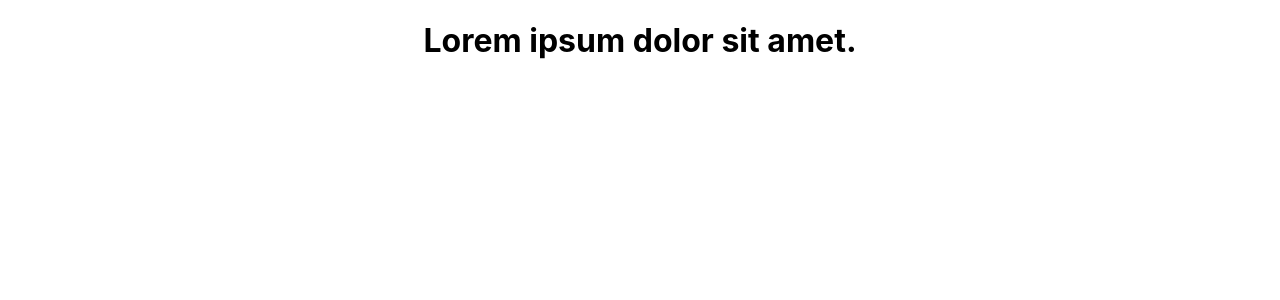
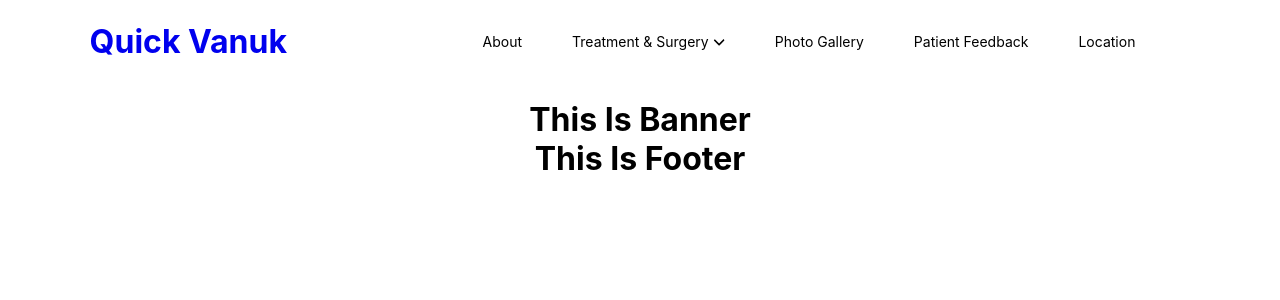
Before and after one commit to sazzadhossain1/Quick-Vanuk, a React (Create React App) app: page / in a window 1280 px wide. Shown: the top 300 px of the page. Built offline with nearby package versions, Linux system fonts and the light colour scheme.

Commit message:
create navigation bar,home and footer page

```diff
--- a/package.json
+++ b/package.json
@@ -3,9 +3,15 @@
   "version": "0.1.0",
   "private": true,
   "dependencies": {
+    "@fortawesome/fontawesome-svg-core": "^6.7.2",
+    "@fortawesome/free-brands-svg-icons": "^6.7.2",
+    "@fortawesome/free-regular-svg-icons": "^6.7.2",
+    "@fortawesome/free-solid-svg-icons": "^6.7.2",
+    "@fortawesome/react-fontawesome": "^0.2.2",
     "cra-template": "1.2.0",
     "react": "^19.0.0",
     "react-dom": "^19.0.0",
+    "react-router-dom": "^6.29.0",
     "react-scripts": "5.0.1",
     "web-vitals": "^4.2.4"
   },
--- a/src/App.js
+++ b/src/App.js
@@ -1,10 +1,28 @@
-import logo from "./logo.svg";
 import "./App.css";
+import { createBrowserRouter, RouterProvider } from "react-router-dom";
+import Main from "./LayOut/Main";
+import Home from "./components/Home/Home";
 
 function App() {
+  const router = createBrowserRouter([
+    {
+      path: "/",
+      element: <Main></Main>,
+      children: [
+        {
+          path: "/",
+          element: <Home></Home>,
+        },
+        {
+          path: "/home",
+          element: <Home></Home>,
+        },
+      ],
+    },
+  ]);
   return (
     <div className="App">
-      <h1>Lorem ipsum dolor sit amet.</h1>
+      <RouterProvider router={router}></RouterProvider>
     </div>
   );
 }
--- /dev/null
+++ b/src/LayOut/Main.js
@@ -0,0 +1,15 @@
+import React from "react";
+import NavigationBar from "../components/NavigationBar/NavigationBar";
+import { Outlet } from "react-router-dom";
+import Footer from "../components/Footer/Footer";
+const Main = () => {
+  return (
+    <div>
+      <NavigationBar></NavigationBar>
+      <Outlet></Outlet>
+      <Footer></Footer>
+    </div>
+  );
+};
+
+export default Main;
--- /dev/null
+++ b/src/components/Banner/Banner.js
@@ -0,0 +1,12 @@
+import React from "react";
+import "./Banner.css";
+
+const Banner = () => {
+  return (
+    <div>
+      <h1>This is banner</h1>
+    </div>
+  );
+};
+
+export default Banner;
--- /dev/null
+++ b/src/components/Footer/Footer.js
@@ -0,0 +1,12 @@
+import React from "react";
+import "./Footer.css";
+
+const Footer = () => {
+  return (
+    <div>
+      <h1>This is footer</h1>
+    </div>
+  );
+};
+
+export default Footer;
--- /dev/null
+++ b/src/components/Home/Home.css
@@ -0,0 +1,3 @@
+.home_parent_div {
+  margin-top: 100px;
+}
--- /dev/null
+++ b/src/components/Home/Home.js
@@ -0,0 +1,13 @@
+import React from "react";
+import "./Home.css";
+import Banner from "../Banner/Banner";
+
+const Home = () => {
+  return (
+    <div className="home_parent_div">
+      <Banner></Banner>
+    </div>
+  );
+};
+
+export default Home;
--- /dev/null
+++ b/src/components/NavigationBar/NavigationBar.css
@@ -0,0 +1,265 @@
+* {
+  margin: 0;
+  padding: 0;
+  box-sizing: border-box;
+  text-transform: capitalize;
+  text-decoration: none;
+}
+header {
+  position: fixed;
+  top: 0;
+  left: 0;
+  right: 0;
+  background-color: white;
+  /* border-bottom: 1px solid #00a0d7; */
+  /* box-shadow: 0 0 50px 0 rgb(0 160 215 / 35%); */
+  padding: 8px 7%;
+  display: flex;
+  align-items: center;
+  justify-content: space-between;
+  z-index: 1000;
+}
+.logo {
+  height: auto;
+  width: 200px;
+}
+header .navbar ul {
+  display: flex;
+}
+
+header .navbar ul li {
+  list-style: none;
+  position: relative;
+  float: left;
+}
+.li_div {
+  /* background-color: red; */
+}
+
+header .navbar ul li a {
+  display: block;
+  color: black;
+  font-size: 14px;
+  padding: 25px;
+}
+
+header .navbar ul li a:hover {
+  color: #0091c3;
+}
+
+header .navbar ul li ul {
+  position: absolute;
+  left: 0;
+  top: 62px;
+  width: 250px;
+  text-align: left;
+
+  background-color: #fff;
+  box-shadow: 0 0 50px 0 rgb(0 160 215 / 35%);
+  display: none;
+}
+header .navbar ul li ul li {
+  width: 100%;
+  border-top: 1px solid rgba(0, 0, 0, 0.1);
+}
+header .navbar ul li ul li a {
+  font-size: 14px;
+  padding: 15px;
+}
+header .navbar ul li:focus-within > ul,
+header .navbar ul li:hover > ul {
+  display: initial;
+}
+#menu-bar {
+  display: none;
+}
+
+header label {
+  font-size: 30px;
+  color: black;
+  cursor: pointer;
+  display: none;
+}
+.nav_fle_div {
+  display: flex;
+  align-items: center;
+  margin-left: 230px;
+}
+.nav_fle_div a {
+  text-transform: lowercase;
+}
+.faEnvelope {
+  color: white;
+  /* background-color: #f17732; */
+  background-color: #00a0d7;
+  padding: 5px;
+  border-radius: 50%;
+  font-size: 10px;
+  margin-right: -10px;
+}
+@media screen and (max-width: 1536px) {
+  .nav_fle_div {
+    display: flex;
+    align-items: center;
+    margin-left: 130px;
+  }
+}
+@media screen and (max-width: 1385px) {
+  .nav_fle_div {
+    margin-left: 65px;
+  }
+}
+@media screen and (max-width: 1309px) {
+  .nav_fle_div {
+    margin-left: 30px;
+  }
+}
+@media screen and (max-width: 1269px) {
+  .nav_fle_div {
+    margin-left: 10px;
+  }
+}
+@media screen and (max-width: 1245px) {
+  .nav_fle_div {
+    margin-left: 0px;
+  }
+}
+@media screen and (max-width: 1234px) {
+  .nav_fle_div {
+    margin-left: 80px;
+  }
+  header {
+    padding: 8px 1%;
+  }
+}
+@media screen and (max-width: 1179px) {
+  .nav_fle_div {
+    margin-left: 50px;
+  }
+  header {
+    padding: 0px 1%;
+  }
+}
+@media screen and (max-width: 1134px) {
+  .nav_fle_div {
+    margin-left: 20px;
+  }
+}
+@media screen and (max-width: 1103px) {
+  header {
+    padding: 0px 0%;
+  }
+  .li_div {
+    /* background-color: red; */
+    width: 85%;
+  }
+  .nav_fle_div {
+    margin-left: 0px;
+  }
+}
+@media screen and (max-width: 1061px) {
+  header {
+    padding: 20px;
+    background-color: #eee;
+  }
+  header lable {
+    display: initial;
+  }
+
+  header .navbar {
+    position: absolute;
+    top: 100%;
+    left: 0;
+    right: 0;
+
+    background-color: #eee;
+    border-top: 1px solid rgba(0, 0, 0, 0.1);
+    display: none;
+  }
+  header .navbar ul {
+    height: 400px;
+
+    overflow: auto;
+  }
+  header .navbar ul li {
+    width: 100%;
+    text-align: left;
+  }
+  .photo_gallery {
+    margin-top: 50px;
+  }
+  header .navbar ul li ul {
+    position: relative;
+  }
+  header .navbar ul li ul li {
+    background-color: #eee;
+  }
+  header .navbar ul li ul li ul {
+    width: 100%;
+    left: 0;
+  }
+  header label {
+    display: initial;
+  }
+
+  #menu-bar:checked ~ .navbar {
+    display: initial;
+  }
+  .nav_fle_div {
+    display: none;
+  }
+}
+@media screen and (max-width: 1056px) {
+  header {
+    padding: 10px 1%;
+  }
+}
+/* @media screen and (max-width: 1024px) {
+    header {
+      padding: 20px;
+      background-color: #eee;
+    }
+    header lable {
+      display: initial;
+    }
+
+    header .navbar {
+      position: absolute;
+      top: 100%;
+      left: 0;
+      right: 0;
+
+      background-color: #eee;
+      border-top: 1px solid rgba(0, 0, 0, 0.1);
+      display: none;
+    }
+    header .navbar ul {
+      height: 400px;
+
+      overflow: auto;
+    }
+    header .navbar ul li {
+      width: 100%;
+      text-align: left;
+    }
+    header .navbar ul li ul {
+      position: relative;
+    }
+    header .navbar ul li ul li {
+      background-color: #eee;
+    }
+    header .navbar ul li ul li ul {
+      width: 100%;
+      left: 0;
+    }
+    header label {
+      display: initial;
+    }
+
+    #menu-bar:checked ~ .navbar {
+      display: initial;
+    }
+    .nav_fle_div {
+      display: none;
+    }
+  } */
--- /dev/null
+++ b/src/components/NavigationBar/NavigationBar.js
@@ -0,0 +1,120 @@
+import React from "react";
+import "./NavigationBar.css";
+import { Link } from "react-router-dom";
+// import logo from "../../accets/Logo/logo.png";
+import { FontAwesomeIcon } from "@fortawesome/react-fontawesome";
+import {
+  faAngleDown,
+  faBars,
+  faEnvelope,
+} from "@fortawesome/free-solid-svg-icons";
+
+const NavigationBar = () => {
+  return (
+    <div>
+      <header>
+        <Link to="/home">
+          {/* <img className="logo" src={logo} alt="" /> */}
+          <h1>Quick Vanuk</h1>
+        </Link>
+        <input type="checkbox" id="menu-bar" />
+        <label htmlFor="menu-bar">
+          <FontAwesomeIcon icon={faBars} />
+        </label>
+
+        <nav className="navbar">
+          <ul>
+            <div className="li_div">
+              <li>
+                <Link to="/#about-section">About</Link>
+              </li>
+              <li>
+                <Link>
+                  Treatment & Surgery <FontAwesomeIcon icon={faAngleDown} />
+                </Link>
+                <ul>
+                  <li>
+                    <Link to="/brainTumourOperation">
+                      Brain Tumour Operation
+                    </Link>
+                  </li>
+                  <li>
+                    <Link to="/endoscopicBrainSurgery">
+                      Endoscopic Brain Surgery (Pituitory, Etv And Others)
+                    </Link>
+                  </li>
+                  <li>
+                    <Link to="/skullBaseSurgery">Skull Base Surgery</Link>
+                  </li>
+                  <li>
+                    <Link to="/vascularNeuroSurgery">
+                      Vascular Neuro Surgery
+                    </Link>
+                  </li>
+                  <li>
+                    <Link to="/pediatricNeuroSurgery">
+                      Pediatric Neuro Surgery
+                    </Link>
+                  </li>
+                  <li>
+                    <Link to="/spinalSurgery">Spinal Surgery</Link>
+                  </li>
+                  <li>
+                    <Link to="/traumaticBrainAndSpineSurgery">
+                      Traumatic Brain & Spine Surgery
+                    </Link>
+                  </li>
+                  <li>
+                    <Link to="/epilepsySurgery">Epilepsy Surgery</Link>
+                  </li>
+                  <li>
+                    <Link to="/spinalTumour">Spinal Tumour</Link>
+                  </li>
+                  <li>
+                    <Link to="/microdiscectomy">Microdiscectomy</Link>
+                  </li>
+                  <li>
+                    <Link to="/strokeSurgery">
+                      Stroke Surgery (Urgent Surgery Of Stroke Patients)
+                    </Link>
+                  </li>
+                </ul>
+              </li>
+
+              {/* <li>
+                <Link>
+                  Gallery <FontAwesomeIcon icon={faAngleDown} />
+                </Link>
+                <ul>
+                  <li>
+                    <Link to="/photoGallery">Photo Gallery</Link>
+                  </li>
+                  <li>
+                    <Link to="/videoGallery">Patient Feedback</Link>
+                  </li>
+                </ul>
+              </li> */}
+              <li className="photo_gallery">
+                <Link to="/photoGallery">Photo Gallery</Link>
+              </li>
+              <li>
+                <Link to="/videoGallery">Patient Feedback</Link>
+              </li>
+              <li>
+                <Link>Location</Link>
+              </li>
+            </div>
+            <li>
+              <div className="nav_fle_div">
+                {/* <FontAwesomeIcon className="faEnvelope" icon={faEnvelope} /> */}
+                {/* <Link>kazidmc@gmail.com</Link> */}
+              </div>
+            </li>
+          </ul>
+        </nav>
+      </header>
+    </div>
+  );
+};
+
+export default NavigationBar;
```
Also changed, not shown: src/accets/banner/bannerPhoto.png (added), src/components/Banner/Banner.css (added), src/components/Footer/Footer.css (added), 1 other file (tests, documents, lock files or other folders).
